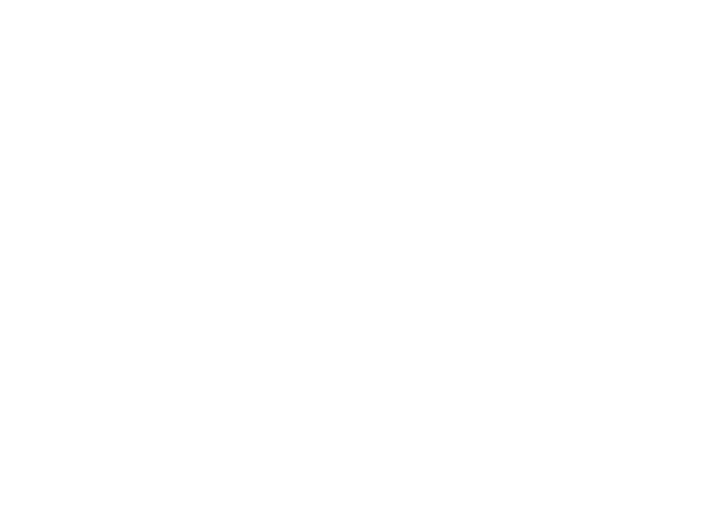
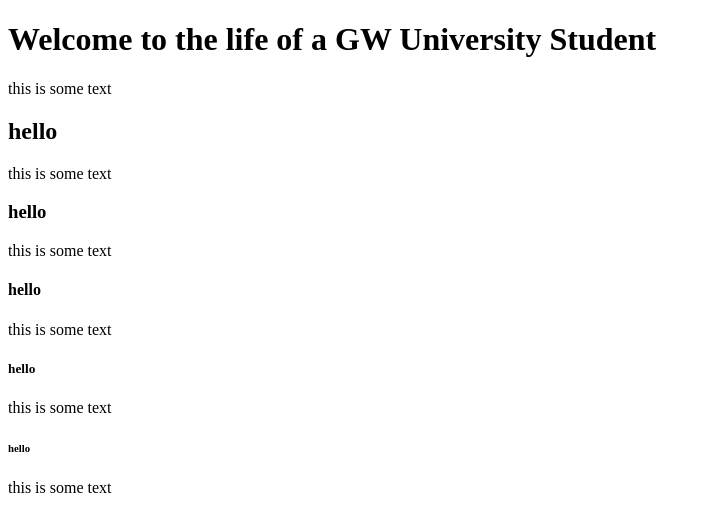
Before and after one commit to avaachiang/avasblog, a plain HTML site: page index.html in a window 1280 px wide. Shown: the whole page, without its empty margins (0-711 px from the left). Drawn offline with Linux system fonts and the light colour scheme.

Commit message:
updated headings

```diff
--- a/index.html
+++ b/index.html
@@ -2,11 +2,28 @@
 <html lang="en">
 <head>
     <meta charset="UTF-8">
-    <meta http-equiv="X-UA-Compatible" content="IE=edge">
-    <meta name="viewport" content="width=device-width, initial-scale=1.0">
     <title>Ava's Blog</title>
 </head>
 <body>
+    <h1>Welcome to the life of a GW University Student</h1>
+        <p>this is some text</p>
+
+    <h2>hello</h2>
+    <p>this is some text</p>
+
+
+    <h3>hello</h3>
+        <p>this is some text</p>
+
+    <h4>hello</h4>
+        <p>this is some text</p>
+
+    <h5>hello</h5>
+        <p>this is some text</p>
+
+    <h6>hello</h6>
+        <p>this is some text</p>
+
 
 </body>
 </html>
```
